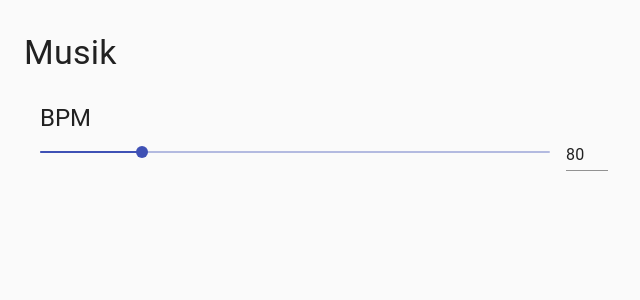
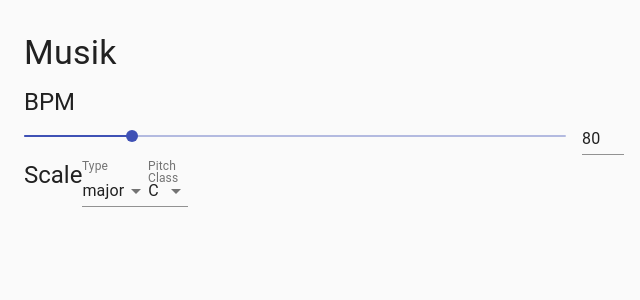
Before and after one commit to aereal/musik, a React app: page / in a window 1280 px wide. Shown: the top 300 px of the page, without its empty margins (0-640 px from the left). Built offline with nearby package versions, Linux system fonts and the light colour scheme.

Commit message:
Configure scale

```diff
--- a/src/components/bpm.tsx
+++ b/src/components/bpm.tsx
@@ -11,10 +11,7 @@ interface Props {
 }
 
 const useStyles = makeStyles(theme => ({
-  input: { width: 42 },
-  root: {
-    padding: theme.spacing(2)
-  }
+  input: { width: 42 }
 }));
 
 export const BPM: FC<Props> = ({ bpm, onChange }) => {
@@ -29,7 +26,7 @@ export const BPM: FC<Props> = ({ bpm, onChange }) => {
   };
 
   return (
-    <Grid className={styles.root} item xs>
+    <Grid xs={12} item container>
       <Typography variant="h5" component="h2">
         BPM
       </Typography>
--- /dev/null
+++ b/src/components/pitch-class-select.tsx
@@ -0,0 +1,35 @@
+import React, { FC, ChangeEvent } from "react";
+import { PitchClass } from "../domain/models/pitch-class";
+import FormControl from "@material-ui/core/FormControl";
+import InputLabel from "@material-ui/core/InputLabel";
+import Select from "@material-ui/core/Select";
+import MenuItem from "@material-ui/core/MenuItem";
+import { take } from "../iterator/take";
+
+interface Props {
+  defaultPitchClass: PitchClass;
+  onChange: (pitchClass: PitchClass) => void;
+}
+
+export const PitchClassSelect: FC<Props> = ({
+  defaultPitchClass,
+  onChange
+}) => {
+  const handleSelectChange = (event: ChangeEvent<{ value: unknown }>): void =>
+    onChange(new PitchClass(Number(event.target.value)));
+
+  return (
+    <FormControl>
+      <InputLabel htmlFor="">Pitch Class</InputLabel>
+      <Select onChange={handleSelectChange} value={defaultPitchClass.index}>
+        {Array.from(take(PitchClass.pitchClasses(PitchClass.H), 12)).map(
+          pitchClass => (
+            <MenuItem key={pitchClass.index} value={pitchClass.index}>
+              {pitchClass.toString()}
+            </MenuItem>
+          )
+        )}
+      </Select>
+    </FormControl>
+  );
+};
--- a/src/components/root-page.tsx
+++ b/src/components/root-page.tsx
@@ -3,10 +3,19 @@ import { Layout } from "./layout";
 import Grid from "@material-ui/core/Grid";
 import Typography from "@material-ui/core/Typography";
 import { BPM } from "./bpm";
+import { ScaleSelector } from "./scale-selector";
+import { ScaleType } from "../domain/models/scale";
+import { PitchClass } from "../domain/models/pitch-class";
 
 export const RootPage: FC = () => {
   const [bpm, setBPM] = useState(80);
+  const [scaleType, setScaleType] = useState<ScaleType>("major");
+  const [pitchClass, setPitchClass] = useState<PitchClass>(PitchClass.C);
   const onChangeBPM = (nextBPM: number): void => setBPM(nextBPM);
+  const handleChangeScaleType = (scaleType: ScaleType): void =>
+    setScaleType(scaleType);
+  const handlePitchClassChange = (pitchClass: PitchClass): void =>
+    setPitchClass(pitchClass);
 
   return (
     <Layout>
@@ -17,6 +26,12 @@ export const RootPage: FC = () => {
           </Typography>
         </Grid>
         <BPM bpm={bpm} onChange={onChangeBPM} />
+        <ScaleSelector
+          scaleType={scaleType}
+          pitchClass={pitchClass}
+          onChangeScaleType={handleChangeScaleType}
+          onChangePitchClass={handlePitchClassChange}
+        />
       </Grid>
     </Layout>
   );
--- /dev/null
+++ b/src/components/scale-selector.tsx
@@ -0,0 +1,42 @@
+import React, { FC } from "react";
+import Grid from "@material-ui/core/Grid";
+import Typography from "@material-ui/core/Typography";
+import { ScaleTypeSelector } from "./scale-type-select";
+import { ScaleType } from "../domain/models/scale";
+import { PitchClassSelect } from "./pitch-class-select";
+import { PitchClass } from "../domain/models/pitch-class";
+
+interface Props {
+  scaleType: ScaleType;
+  pitchClass: PitchClass;
+  onChangeScaleType: (scaleType: ScaleType) => void;
+  onChangePitchClass: (pitchClass: PitchClass) => void;
+}
+
+export const ScaleSelector: FC<Props> = ({
+  scaleType,
+  pitchClass,
+  onChangeScaleType,
+  onChangePitchClass
+}) => {
+  const handleScaleTypeChange = (scaleType: ScaleType): void =>
+    onChangeScaleType(scaleType);
+  const handlePitchClassChange = (pitchClass: PitchClass): void =>
+    onChangePitchClass(pitchClass);
+
+  return (
+    <Grid xs={12} item container>
+      <Typography variant="h5" component="h2">
+        Scale
+      </Typography>
+      <ScaleTypeSelector
+        scaleType={scaleType}
+        onChange={handleScaleTypeChange}
+      />
+      <PitchClassSelect
+        defaultPitchClass={pitchClass}
+        onChange={handlePitchClassChange}
+      />
+    </Grid>
+  );
+};
--- /dev/null
+++ b/src/components/scale-type-select.tsx
@@ -0,0 +1,30 @@
+import React, { FC, ChangeEvent } from "react";
+import FormControl from "@material-ui/core/FormControl";
+import InputLabel from "@material-ui/core/InputLabel";
+import Select from "@material-ui/core/Select";
+import MenuItem from "@material-ui/core/MenuItem";
+import { Scale, ScaleType } from "../domain/models/scale";
+
+interface Props {
+  scaleType: ScaleType;
+  onChange: (scaleType: ScaleType) => void;
+}
+
+export const ScaleTypeSelector: FC<Props> = ({ scaleType, onChange }) => {
+  const handleSelectChange = (event: ChangeEvent<{ value: unknown }>): void => {
+    onChange(event.target.value as any);
+  };
+
+  return (
+    <FormControl>
+      <InputLabel htmlFor="">Type</InputLabel>
+      <Select onChange={handleSelectChange} value={scaleType}>
+        {Scale.scaleTypes.map(t => (
+          <MenuItem key={t} value={t}>
+            {t}
+          </MenuItem>
+        ))}
+      </Select>
+    </FormControl>
+  );
+};
--- a/src/domain/models/pitch-class.ts
+++ b/src/domain/models/pitch-class.ts
@@ -39,7 +39,7 @@ export class PitchClass {
     }
   };
 
-  private constructor(public index: number) {}
+  constructor(public index: number) {}
 
   equals(other: PitchClass): boolean {
     return this.index === other.index;
@@ -61,6 +61,37 @@ export class PitchClass {
     throw new Error("[BUG] corresponding PitchClass not found");
   }
 
+  toString(): string {
+    switch (this.index) {
+      case 0:
+        return "C";
+      case 1:
+        return "Cis";
+      case 2:
+        return "D";
+      case 3:
+        return "Es";
+      case 4:
+        return "E";
+      case 5:
+        return "F";
+      case 6:
+        return "Fis";
+      case 7:
+        return "G";
+      case 8:
+        return "As";
+      case 9:
+        return "A";
+      case 10:
+        return "B";
+      case 11:
+        return "H";
+      default:
+        throw new Error("invalid value");
+    }
+  }
+
   private next(): PitchClass {
     return this.equals(PitchClass.H)
       ? PitchClass.C
--- a/src/domain/models/scale.ts
+++ b/src/domain/models/scale.ts
@@ -2,7 +2,7 @@ import { PitchClass } from "./pitch-class";
 import { take } from "../../iterator/take";
 
 const scaleTypes = ["major" as const, "naturalMinor" as const];
-type ScaleType = typeof scaleTypes[number];
+export type ScaleType = typeof scaleTypes[number];
 type ScaleConstructor = (tonic: PitchClass) => Scale;
 
 export class Scale {
@@ -69,6 +69,11 @@ export class Scale {
 
   constructor(public notes: () => IterableIterator<PitchClass>) {}
 
+  get tonic(): PitchClass {
+    const { value } = this.notes().next();
+    return value;
+  }
+
   get notesSet(): Set<PitchClass> {
     return new Set(take(this.notes(), 8));
   }
```
